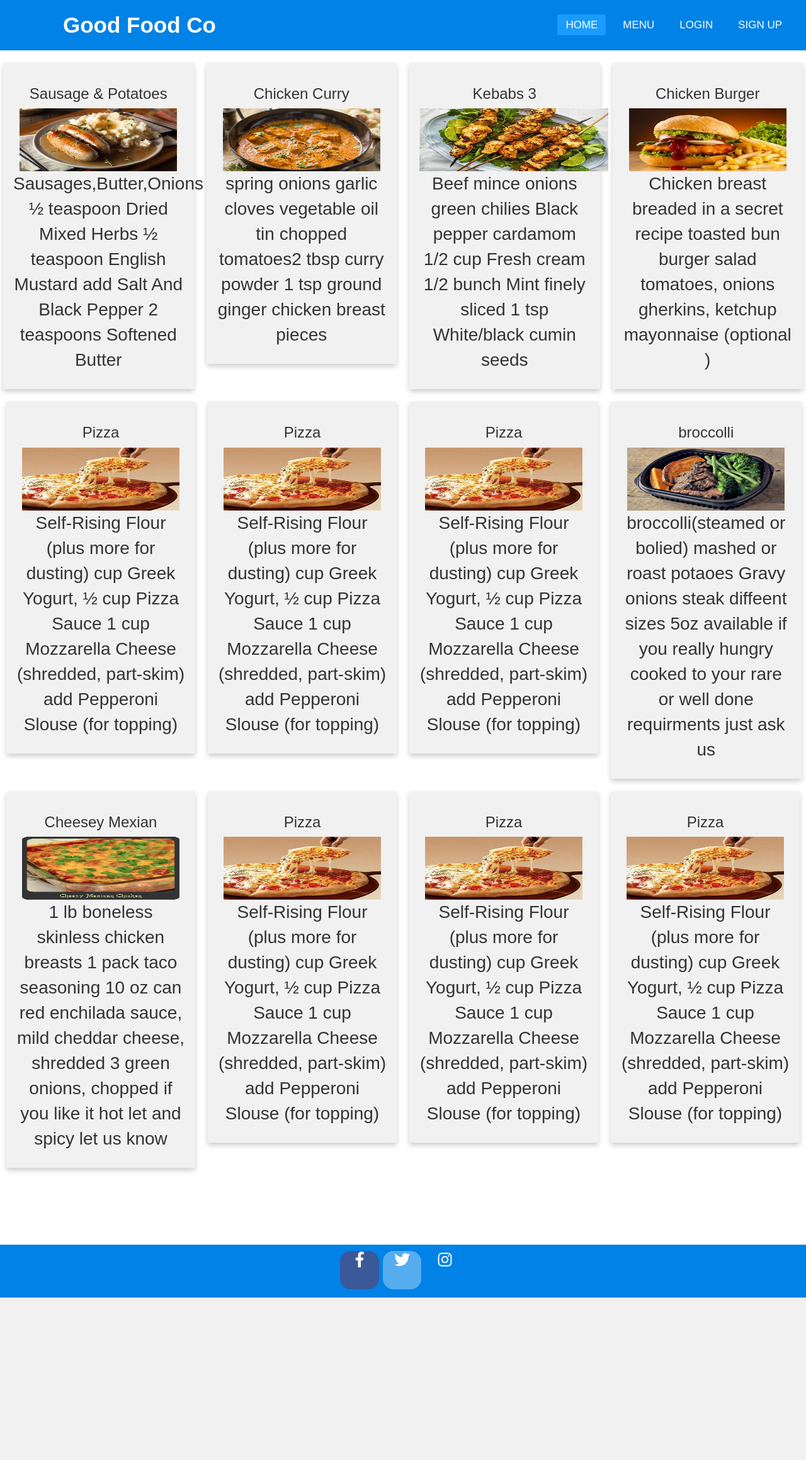
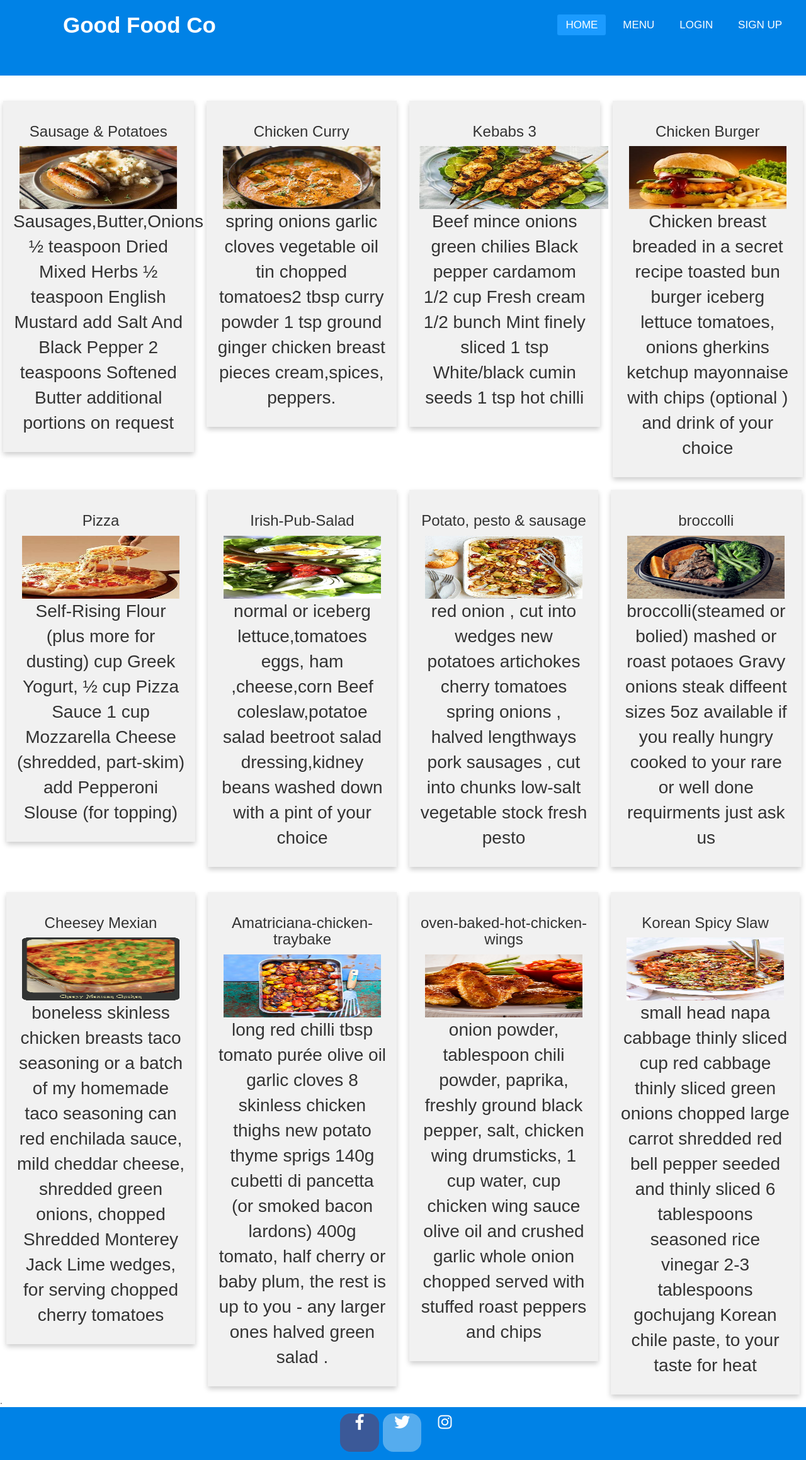
Before and after one commit to Code-Institute-Submissions/Great-Food-Co, a PHP site: page /menu.html in a window 1280 px wide. Shown: the whole page at 63% size. Before the commit the page ends 2061 px from the top, so only its background shows below. Run offline with PHP 8.4, Linux system fonts and the light colour scheme; some libraries are stand-ins or nearby versions.

Commit message:
added more menus ans items to menu.html page

```diff
--- a/assets/style.css
+++ b/assets/style.css
@@ -9,7 +9,7 @@
 
 nav{
     background: #0082e6;
-    height: 80px;
+    height:120px;
     width: 100%;
 }
 
@@ -395,3 +395,6 @@ form input[type="submit"]:hover{
       margin-bottom: 20px;
     }
   }
+
+
+  -------------
--- a/index.html
+++ b/index.html
@@ -26,9 +26,9 @@
             <li><a href="signup.html">Sign Up</a></li>
         </ul>
     </nav>
+    <br>
     <img src="assets/images/942ba769f61768c72b071efd7cfe1fe6.jpg" class="responsive">
-    <p>
-        is a must for our body. It is very useful to build up and maintain sound body.
+    <p>food  is a must for our body. It is very useful to build up and maintain sound body.
         Good food means the right kind of food for good body and good health.
         Good food gives us energy to work hard. It keeps our body free from diseases.
          It is nutritious. Good food contains all the substance that our body needs to grow properly and stay healthy.
--- a/menu.html
+++ b/menu.html
@@ -27,6 +27,8 @@
         </ul>
     </nav>
     <br>
+   <br>
+
 
     <div class="row">
         <div class="column">
@@ -35,7 +37,8 @@
             <img src="assets/images/sausage and potaoes.jpg" width="250" height="100">
             <p>Sausages,Butter,Onions ½ teaspoon	Dried Mixed Herbs
                ½ teaspoon	English Mustard add	Salt And Black Pepper
-               2 teaspoons	Softened Butter</p>
+               2 teaspoons	Softened Butter
+              additional portions on request</p>
           </div>
         </div>
 
@@ -46,6 +49,8 @@
             <p>spring onions garlic cloves vegetable oil
                tin chopped tomatoes2 tbsp curry powder
                1 tsp ground ginger chicken breast pieces
+               cream,spices,
+               peppers.
               </p>
 
           </div>
@@ -58,6 +63,7 @@
             <p>Beef mince onions green chilies Black pepper
                cardamom 1/2 cup Fresh cream 1/2 bunch Mint
                finely sliced 1 tsp White/black cumin seeds
+               1 tsp hot chilli
                          </p>
           </div>
         </div>
@@ -67,14 +73,19 @@
             <h3>Chicken Burger</h3>
             <img src="assets/images/chicken burger.jpg" width="250" height="100">
             <p>Chicken breast breaded in a secret recipe
-               toasted bun burger salad tomatoes, onions
-               gherkins,
-               ketchup mayonnaise (optional )
+               toasted bun burger iceberg lettuce
+                tomatoes, onions
+               gherkins
+               ketchup mayonnaise
+              with chips (optional )
+              and drink of your choice
+
             </p>
           </div>
         </div>
       </div>
 <br>
+
       <div class="column">
         <div class="card">
           <h3>Pizza</h3>
@@ -91,12 +102,14 @@
 
   <div class="column">
     <div class="card">
-      <h3>Pizza</h3>
-      <img src="assets/images/pizza.jpg"width="250" height="100">
-      <p>Self-Rising Flour (plus more for dusting)
-         cup	Greek Yogurt, ½ cup	Pizza Sauce
-          1 cup Mozzarella Cheese (shredded, part-skim)
-          add	Pepperoni Slouse (for topping)
+      <h3>Irish-Pub-Salad</h3>
+      <img src="assets/images/Irish-Pub-Salad-1.jpg"width="250" height="100">
+      <p> normal or iceberg lettuce,tomatoes
+          eggs, ham ,cheese,corn Beef
+          coleslaw,potatoe salad beetroot
+          salad dressing,kidney beans
+          washed down with a pint
+          of your choice
           </p>
     </div>
   </div>
@@ -104,12 +117,17 @@
 </div>
 <div class="column">
     <div class="card">
-      <h3>Pizza</h3>
-      <img src="assets/images/pizza.jpg"width="250" height="100">
-      <p>Self-Rising Flour (plus more for dusting)
-         cup	Greek Yogurt, ½ cup	Pizza Sauce
-          1 cup Mozzarella Cheese (shredded, part-skim)
-          add	Pepperoni Slouse (for topping)
+      <h3>Potato, pesto & sausage </h3>
+      <img src="assets/images/summer-sausage-traybake-b2f648e.webp"width="250" height="100">
+      <p> red onion , cut into wedges
+        new potatoes artichokes
+        cherry tomatoes
+         spring onions , halved lengthways
+         pork sausages , cut into chunks
+          low-salt vegetable stock
+         fresh pesto
+
+
           </p>
     </div>
   </div>
@@ -133,26 +151,35 @@
         </div>
     </div>
       <br>
+      <br>
         <div class="column">
           <div class="card">
             <h3>Cheesey Mexian</h3>
             <img src="assets/images/divadicucina_cheesymexicanchicken.jpg"width="250" height="100">
-            <p>1 lb boneless skinless chicken breasts
-               1 pack taco seasoning  10 oz can red enchilada sauce, mild
-               cheddar cheese, shredded 3 green onions, chopped
-               if you like it hot let and spicy let us know
+            <p> boneless skinless chicken breasts
+               taco seasoning or a batch of my homemade taco seasoning
+               can red enchilada sauce, mild
+                cheddar cheese, shredded
+               green onions, chopped
+               Shredded Monterey Jack
+               Lime wedges, for serving
+               chopped cherry tomatoes
+
             </p>
           </div>
           </div>
         </div>
         <div class="column">
             <div class="card">
-              <h3>Pizza</h3>
-              <img src="assets/images/pizza.jpg"width="250" height="100">
-              <p>Self-Rising Flour (plus more for dusting)
-                 cup	Greek Yogurt, ½ cup	Pizza Sauce
-                  1 cup Mozzarella Cheese (shredded, part-skim)
-                  add	Pepperoni Slouse (for topping)
+              <h3>Amatriciana-chicken-traybake</h3>
+              <img src="assets/images/Amatriciana-chicken-traybake--56d13af.webp"width="250" height="100">
+              <p>long red chilli tbsp tomato purée
+                 olive oil garlic cloves
+                8 skinless chicken thighs
+                 new potato thyme sprigs
+                140g cubetti di pancetta (or smoked bacon lardons)
+                400g tomato, half cherry or baby plum, the rest is up to you - any larger ones halved
+                green salad .
                   </p>
             </div>
           </div>
@@ -160,38 +187,39 @@
       </div>
       <div class="column">
         <div class="card">
-          <h3>Pizza</h3>
-          <img src="assets/images/pizza.jpg"width="250" height="100">
-          <p>Self-Rising Flour (plus more for dusting)
-             cup	Greek Yogurt, ½ cup	Pizza Sauce
-              1 cup Mozzarella Cheese (shredded, part-skim)
-              add	Pepperoni Slouse (for topping)
-              </p>
+          <h3>oven-baked-hot-chicken-wings</h3>
+          <img src="assets/images/oven-baked-hot-chicken-wings-recipe.jpg"width="250" height="100">
+          <p> onion powder, tablespoon  chili powder,  paprika,
+              freshly ground black pepper,    salt, chicken wing drumsticks, 1 cup  water,
+               cup  chicken wing sauce
+              olive oil and crushed garlic
+               whole onion chopped
+            served with stuffed
+          roast peppers and
+        chips </p>
         </div>
       </div>
 
   </div>
         <div class="column">
           <div class="card">
-            <h3>Pizza</h3>
-            <img src="assets/images/pizza.jpg"width="250" height="100">
-            <p>Self-Rising Flour (plus more for dusting)
-               cup	Greek Yogurt, ½ cup	Pizza Sauce
-                1 cup Mozzarella Cheese (shredded, part-skim)
-                add	Pepperoni Slouse (for topping)
+            <h3>Korean Spicy Slaw </h3>
+            <img src="assets/images/korean.jpg"width="250" height="100">
+            <p> small head napa cabbage thinly sliced
+               cup red cabbage thinly sliced
+               green onions chopped
+               large carrot shredded
+               red bell pepper seeded and thinly sliced
+              6 tablespoons seasoned rice vinegar
+              2-3 tablespoons gochujang Korean chile paste, to your taste for heat
 
                 </p>
+
                 </div>
                 </div>
 
-
-
-
                 <section></section>
-        <footer>
-
-
-
+.         <footer>
         <div class="rounded-social-buttons">
             <a class="social-button facebook" href="https://www.facebook.com/" target="_blank"><i class="fab fa-facebook-f"></i></a>
             <a class="social-button twitter" href="https://twitter.com/" target="_blank"><i class="fab fa-twitter"></i></a>
@@ -203,5 +231,6 @@
 
 
 
+
 </body>
 </html>
```
Also changed, not shown: assets/images/Amatriciana-chicken-traybake--56d13af.webp (added), assets/images/korean.jpg (added), assets/images/oven-baked-hot-chicken-wings-recipe.jpg (added), assets/images/steaks.png (deleted), assets/images/summer-sausage-traybake-b2f648e.webp (added). Lines whose indentation alone changed are shown as unchanged.
